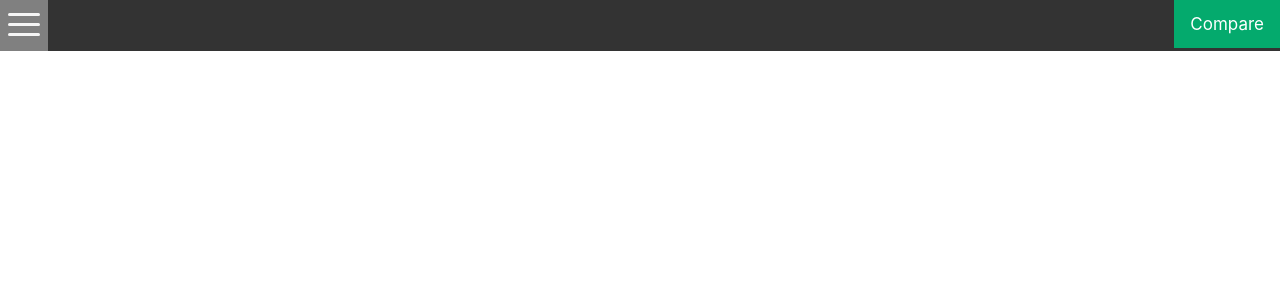
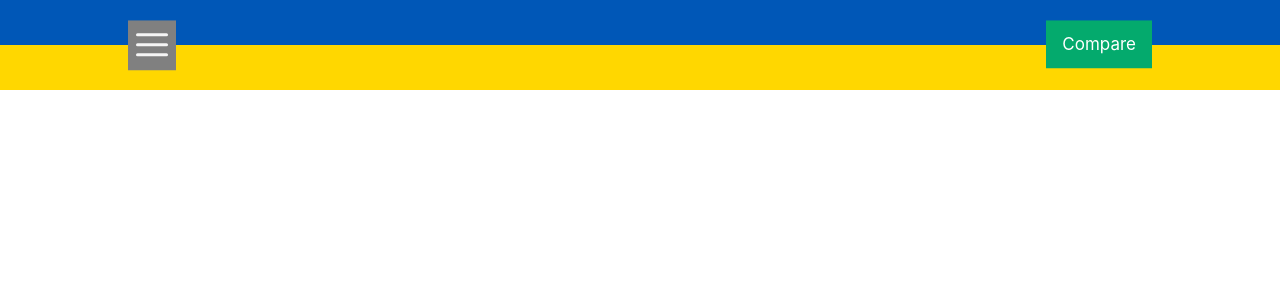
Before and after one commit to KostiantynPolishko2/ts_app-exam, a React (Create React App) app: page /compare in a window 1280 px wide. Shown: the top 300 px of the page. Built offline with nearby package versions, Linux system fonts and the light colour scheme.

Commit message:
2 Has rearenged FC BurgerMenu inside FC Header

```diff
--- a/src/components/BurgerMenu/BurgerMenu.css
+++ b/src/components/BurgerMenu/BurgerMenu.css
@@ -3,14 +3,9 @@
 /* Style the navigation menu */
 .topnav {
     overflow: hidden;
-    background-color: #333;
+    background-color: transparent;
     position: relative;
 }
-
-/* Hide the links inside the navigation menu (except for logo/home) */
-/* .topnav #myLinks {
-    display: block;
-} */
 
 /* Style navigation menu links */
 .topnav a {
--- a/src/components/BurgerMenu/BurgerMenu.styled.ts
+++ b/src/components/BurgerMenu/BurgerMenu.styled.ts
@@ -1,9 +1,9 @@
 import styled, { css } from 'styled-components';
-import Hamburger from 'hamburger-react';
+import { CenterPosition } from '../Header/Header.styled';
 
-export const BurgerMenuWrapper = styled.div.attrs({
-})`
-
+export const BurgerMenuWrapper = styled.div`
+    height: 100%;
+    width: 100%;
 `;
 
 export const SearcSelect = styled.p`
--- a/src/components/Header/Header.styled.ts
+++ b/src/components/Header/Header.styled.ts
@@ -24,6 +24,5 @@ export const RowFlagYellow = styled.div`
 
 export const BlockMenu = styled(CenterPosition)`
     width: 80%;
-    height: 80%;
-    background-color: aqua;
+    height: 55%;
 `;
--- a/src/components/Header/Header.tsx
+++ b/src/components/Header/Header.tsx
@@ -1,15 +1,28 @@
-import React, { FC } from 'react';
+import React, { FC, useState } from 'react';
 import { HeaderWrapper } from './Header.styled';
 import { RowFlagBlue, RowFlagYellow, BlockMenu } from './Header.styled';
+import { BrowserRouter } from 'react-router-dom';
+import BurgerMenu from '../BurgerMenu/BurgerMenu';
 
-interface HeaderProps {}
+interface HeaderProps {
+   _isDisplay: string,
+   _handleDisplay: (flag: boolean) => void,
+}
 
-const Header: FC<HeaderProps> = (): React.FunctionComponentElement<HeaderProps> => (
-   <HeaderWrapper>
-      <RowFlagBlue/>
-      <RowFlagYellow/>
-      <BlockMenu/>
-   </HeaderWrapper>
-);
+const Header: FC<HeaderProps> = (props): React.FunctionComponentElement<HeaderProps> => {
+
+   return (
+      <HeaderWrapper>
+         <RowFlagBlue/>
+         <RowFlagYellow/>
+         <BlockMenu>
+            <BurgerMenu
+               number='/number' vincode='/vincode' compare='/compare'
+               _isDisplay={props._isDisplay} _handleDisplay={props._handleDisplay}
+               />
+         </BlockMenu>
+      </HeaderWrapper>
+   );
+}
 
 export default Header;
--- a/src/components/MainPage/MainPage.tsx
+++ b/src/components/MainPage/MainPage.tsx
@@ -2,6 +2,7 @@ import React, { FC, useState } from 'react';
 import { MainPageWrapper } from './MainPage.styled';
 import { BrowserRouter } from 'react-router-dom';
 import BurgerMenu from '../BurgerMenu/BurgerMenu';
+import Header from '../Header/Header';
 import Section from '../Section/Section';
 
 interface MainPageProps {}
@@ -15,11 +16,11 @@ const MainPage: FC<MainPageProps> = (): React.FunctionComponentElement<MainPageP
 
    return (
       <BrowserRouter>
-         <BurgerMenu number='/number' vincode='/vincode' compare='/compare'
-         _isDisplay={isDisplay} _handleDisplay={handleDisplay}
+         <Header
+            _isDisplay={isDisplay} _handleDisplay={handleDisplay}
          />
          <Section number='/number' vincode='/vincode' compare='/compare'
-         _isDisplay={isDisplay}
+            _isDisplay={isDisplay}
          />
       </BrowserRouter>
    );
--- a/src/index.tsx
+++ b/src/index.tsx
@@ -2,9 +2,9 @@ import React from 'react';
 import ReactDOM from 'react-dom/client';
 import './index.css';
 import 'the-new-css-reset';
-import { BrowserRouter } from 'react-router-dom';
 import MainPage from './components/MainPage/MainPage';
 import Header from './components/Header/Header';
+import { BlockMenu } from './components/Header/Header.styled';
 import reportWebVitals from './reportWebVitals';
 
 const root = ReactDOM.createRoot(
```
